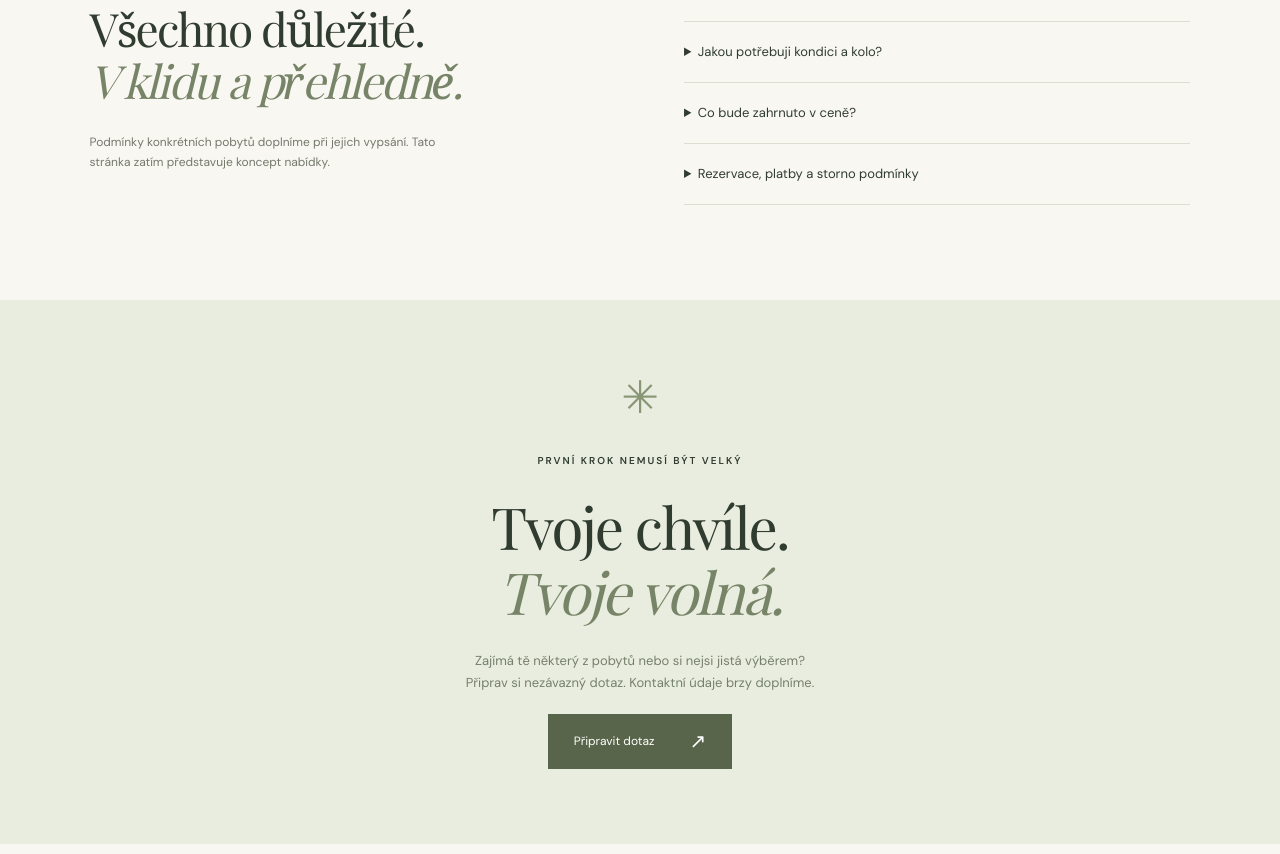
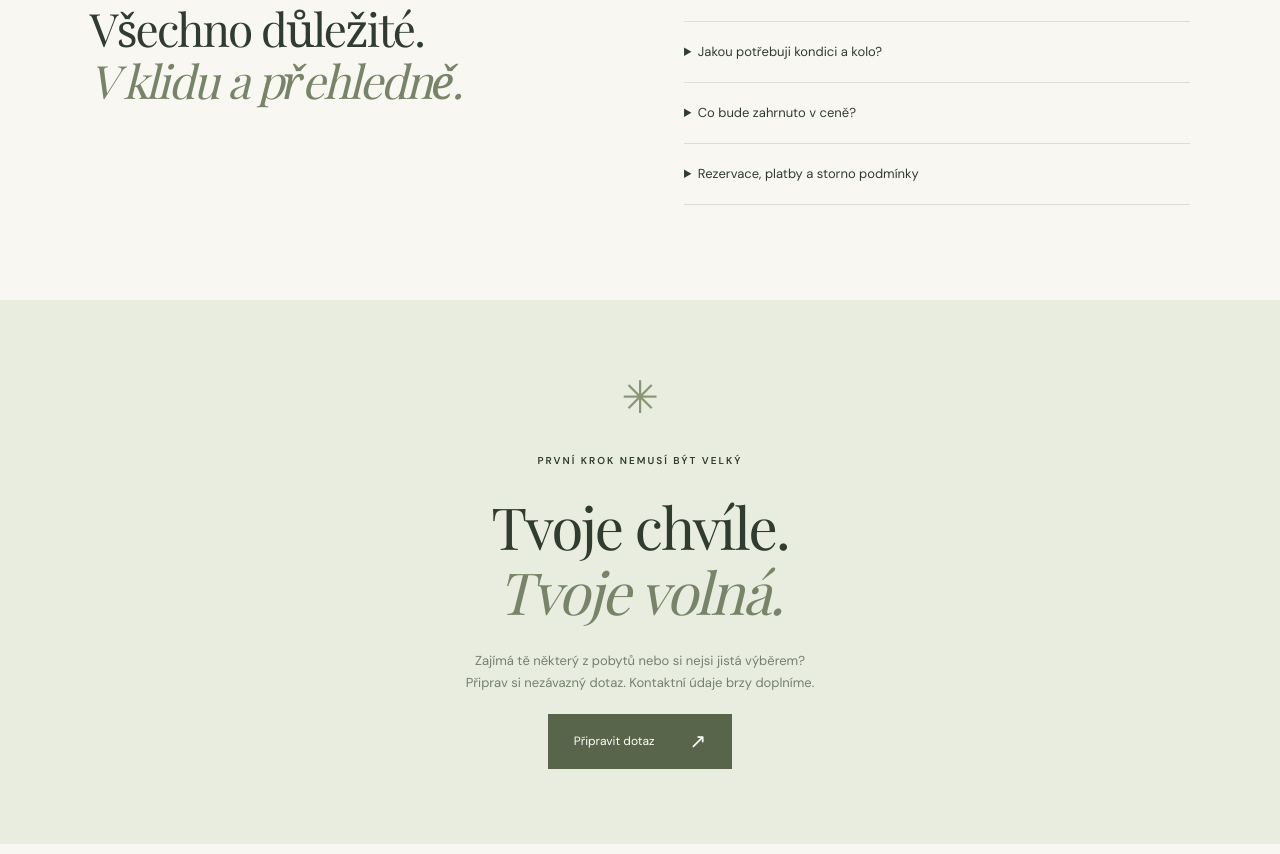
Before and after one commit to Justisedli/volna, a plain HTML site: page index.html in a window 1280 px wide. Shown: the part 5020-5874 px from the top of the page. Drawn offline with nearby package versions, Linux system fonts and the light colour scheme; a web font is replaced by a local one.

Commit message:
Update index.html

```diff
--- a/index.html
+++ b/index.html
@@ -60,7 +60,7 @@
 <section class="stays wrap" id="pobyty"><div class="section-top"><div><p class="eyebrow">VYBER SI SVŮJ MALÝ ÚNIK</p><h2>Kam spolu <em>vyrazíme?</em></h2></div><p>Blízko přírodě. Daleko od každodennosti.</p></div><div class="filter-row"><div class="filters" role="group" aria-label="Filtrovat pobyty"><button class="active" data-filter="all" aria-pressed="true">Všechny pobyty</button><button data-filter="cz" aria-pressed="false">V Česku</button><button data-filter="abroad" aria-pressed="false">Za hranicemi</button></div><span class="demo-note"></span></div><div class="cards" id="cards"></div></section>
 <section class="ritual"><div class="ritual-image"><img loading="lazy" src="https://encrypted-tbn0.gstatic.com/images?q=tbn:ANd9GcRZhBOqit77fw3A6IjhFWz-CkG9pchsLoPRZnSolBoeSg&s=10" alt="Klidná meditace v přírodě"></div><div class="ritual-copy"><p class="eyebrow">KAŽDÝ DEN TROCHU JINAK. VŽDY PO SVÉM.</p><h2><br><em></em></h2><div class="ritual-item"><span>01</span><div><h3>Ráno, které patří tobě</h3><p>Jemná jóga nebo pilates, hluboký nádech a snídaně, na kterou máš čas.</p></div></div><div class="ritual-item"><span>02</span><div><h3>Cesta je náš cíl</h3><p>Silnice i gravel, krásné výhledy a zastávka na kávu. Skupinu i trasu vybíráme podle zkušeností.</p></div></div><div class="ritual-item"><span>03</span><div><h3>Večer bez spěchu</h3><p>Lokální jídlo, sklenička něčeho dobrého a prostor pro sdílení, seberozvoj i obyčejné ticho.</p></div></div><p class="soft">Vyberte si aktivitu podle nálady, nebo si jednoduše dopřejte čas na odpočinek.</p></div></section>
 <section class="wrap gallery" id="galerie"><div class="section-top"><div><p class="eyebrow">MOMENTY, KTERÉ SI CHCEŠ NECHAT</p><h2>Tak chutná <em>volnost.</em></h2></div><p>Malá ochutnávka atmosféry našich budoucích cest.<br><small></small></p></div><div class="gallery-grid" id="gallery-grid"></div></section>
-<section class="faq wrap" id="podminky"><div><p class="eyebrow">NEŽ SI SBALÍŠ</p><h2>Všechno důležité.<br><em>V klidu a přehledně.</em></h2><p>Podmínky konkrétních pobytů doplníme při jejich vypsání. Tato stránka zatím představuje koncept nabídky.</p></div><div><details><summary>Můžu přijet sama?</summary><p>Ano, koncept pobytů počítá i s ženami, které přijíždějí samy. Možnosti sdílení pokoje budou uvedeny u konkrétního termínu.</p></details><details><summary>Jakou potřebuji kondici a kolo?</summary><p>U každého vypsaného pobytu najdeš denní vzdálenost, převýšení a doporučený typ kola. Silniční i gravelové varianty budou oddělené, aby sis mohla vybrat podle svých zkušeností.</p></details><details><summary>Co bude zahrnuto v ceně?</summary><p>Ubytování, stravování, vedené vyjížďky a lekce budou rozepsané u každého pobytu zvlášť. Doprava, půjčení kola a další služby nejsou automaticky zahrnuté.</p></details><details><summary>Rezervace, platby a storno podmínky</summary><p>Rezervace zatím nejsou otevřené. Před jejich spuštěním zde budou zveřejněny údaje pořadatele, konečné ceny, platební a storno podmínky i informace k ochraně osobních údajů. Odeslání ani platba přes tento web nyní neprobíhá.</p></details></div></section>
+<section class="faq wrap" id="podminky"><div><p class="eyebrow">NEŽ SI SBALÍŠ</p><h2>Všechno důležité.<br><em>V klidu a přehledně.</em></h2><p></p></div><div><details><summary>Můžu přijet sama?</summary><p>Ano, koncept pobytů počítá i s ženami, které přijíždějí samy. Možnosti sdílení pokoje budou uvedeny u konkrétního termínu.</p></details><details><summary>Jakou potřebuji kondici a kolo?</summary><p>U každého vypsaného pobytu najdeš denní vzdálenost, převýšení a doporučený typ kola. Silniční i gravelové varianty budou oddělené, aby sis mohla vybrat podle svých zkušeností.</p></details><details><summary>Co bude zahrnuto v ceně?</summary><p>Ubytování, stravování, vedené vyjížďky a lekce budou rozepsané u každého pobytu zvlášť. Doprava, půjčení kola a další služby nejsou automaticky zahrnuté.</p></details><details><summary>Rezervace, platby a storno podmínky</summary><p>Rezervace zatím nejsou otevřené. Před jejich spuštěním zde budou zveřejněny údaje pořadatele, konečné ceny, platební a storno podmínky i informace k ochraně osobních údajů. Odeslání ani platba přes tento web nyní neprobíhá.</p></details></div></section>
 <section class="contact" id="kontakt"><span class="contact-star">✳</span><p class="eyebrow">PRVNÍ KROK NEMUSÍ BÝT VELKÝ</p><h2>Tvoje chvíle.<br><em>Tvoje volná.</em></h2><p>Zajímá tě některý z pobytů nebo si nejsi jistá výběrem?<br>Připrav si nezávazný dotaz. Kontaktní údaje brzy doplníme.</p><button class="button" id="contact-open">Připravit dotaz <span>↗</span></button></section></main>
 <footer><a class="brand" href="#uvod">volná<span>✳</span></a><p>V pohybu. V rovnováze. Sama sebou.</p><a href="#podminky">Podmínky pobytů</a><span>© 2026 volná · Koncept webu</span></footer>
 <dialog id="detail"><button class="close" aria-label="Zavřít">×</button><div id="detail-content"></div></dialog><dialog id="lightbox"><button class="close" aria-label="Zavřít fotografii">×</button><img alt=""><p></p></dialog><dialog id="contact-dialog"><button class="close" aria-label="Zavřít">×</button><p class="eyebrow">NEZÁVAZNÝ DOTAZ</p><h2>Co tě <em>láká?</em></h2><p>Formulář vytvoří text ke zkopírování. Nic se neodesílá ani neukládá.</p><form id="contact-form"><label>Tvé jméno<input name="name" required autocomplete="given-name" placeholder="Jak ti můžeme říkat?"></label><label>Pobyt<select name="trip"><option>Ještě vybírám</option>Morava v lehkosti</option>Toskánsko všemi smysly</option>Šumava po svém</option></select></label><label>Tvůj dotaz<textarea name="message" required rows="4" placeholder="Co bys chtěla vědět?"></textarea></label><button class="button" type="submit">Vytvořit text dotazu ↗</button><div id="draft" aria-live="polite"></div></form></dialog><script src="app.js"></script></body></html>
```
